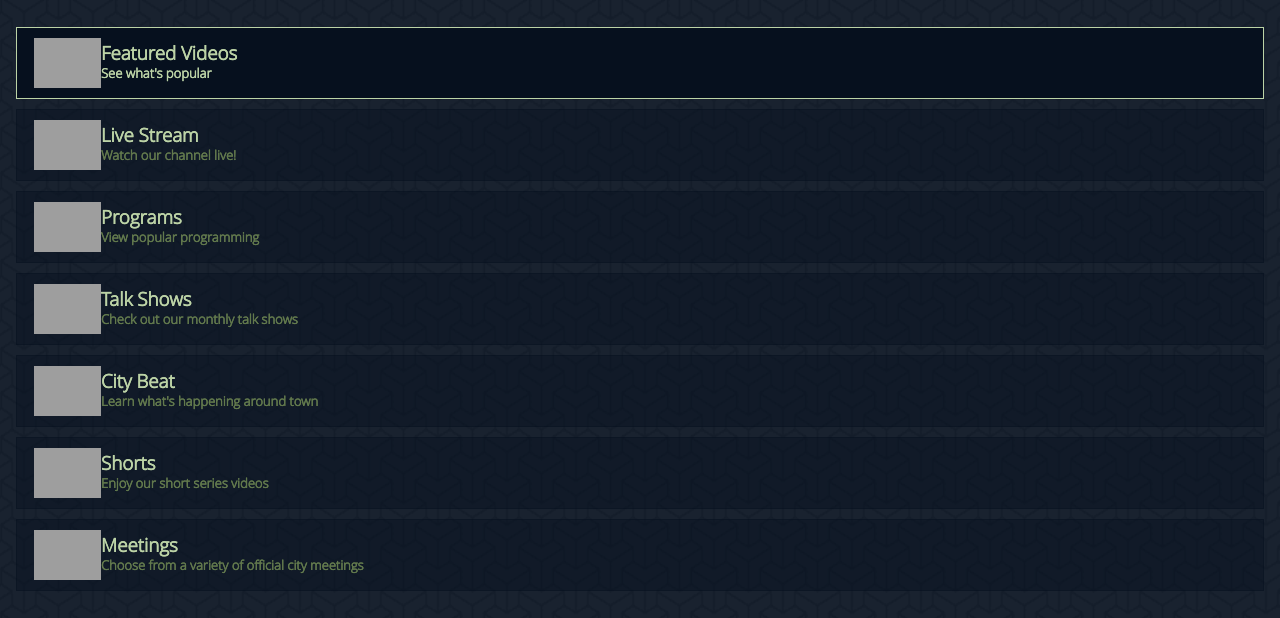
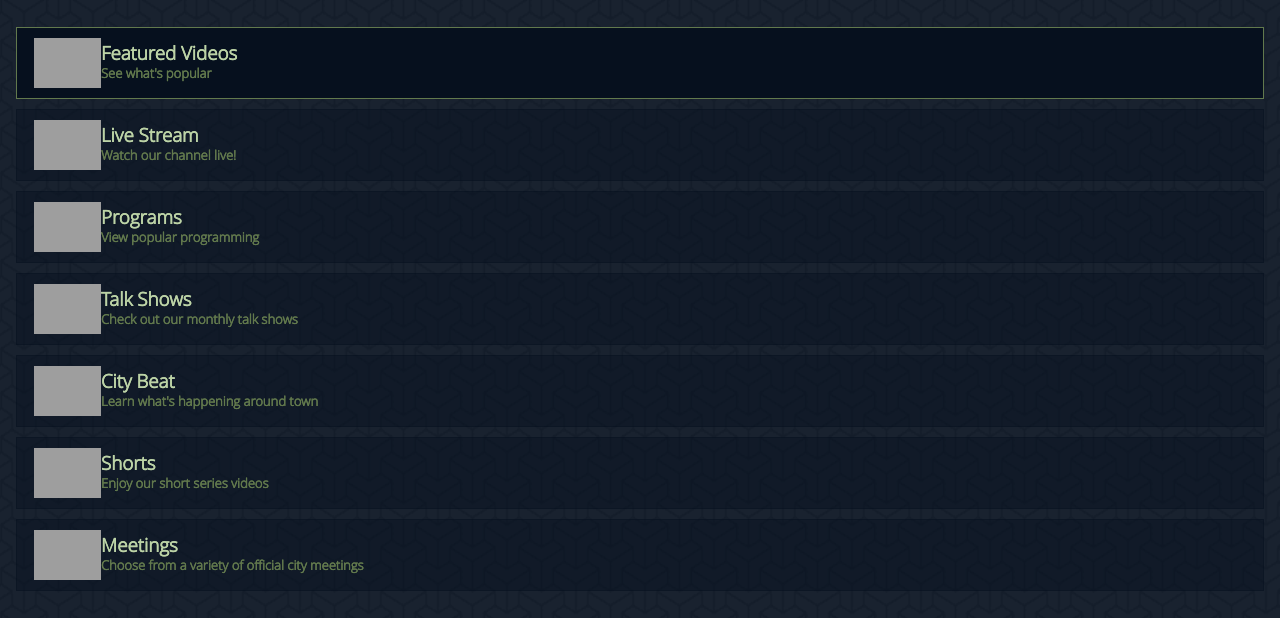
Before and after one commit to websmith/wccctv-mobile-v2, a plain HTML site: page index.html in a window 1280 px wide. In both pictures the pointer is over the link 640 px from the left and 196 px from the top of the page. Shown: the part 134-752 px from the top of the page. Drawn offline with Linux system fonts and the light colour scheme; grey boxes are pictures that could not be loaded.

Commit message:
modify rollover borders on home page

```diff
--- a/css/global.css
+++ b/css/global.css
@@ -41,8 +41,8 @@ img.video-list-thumb { position: absolute; -webkit-transition: .25s all ease-in-
 .video-info { padding: 20px; background: rgba(6, 16, 30, 0.6); font-family: 'open_sanslight'; color: #62794d; }
 
 .home-list { color: #62794d; list-style: none; padding: 0; margin: 30px 0; }
-.home-list-item a { padding: 10px; border: 1px solid #62794d; font-family: 'open_sanslight'; margin: 10px 0; display: block; color: #62794d !important; background: rgba(6, 16, 30, 0.4); -webkit-transition: .3s all ease-in-out; transition: .3s all ease-in-out; border: 1px solid rgba(6, 16, 30, 0.4); }
-.home-list-item a:hover, .home-list-item a:focus { border-color: #bcd3a6; color: #bcd3a6 !important; background-color: rgba(6,16,30,1); }
+.home-list-item a { padding: 10px; font-family: 'open_sanslight'; margin: 10px 0; display: block; color: #62794d !important; background: rgba(6, 16, 30, 0.4); -webkit-transition: .3s all ease-in-out; transition: .3s all ease-in-out; border: 1px solid rgba(6, 16, 30, 0.4); }
+.home-list-item a:hover, .home-list-item a:focus { border-color: #62794d; color: #62794d !important; background-color: rgba(6,16,30,1); }
 .home-button-icon { background-size: contain; display: block; height: 50px; width: 52px; float: left; padding-right: 15px; margin-left: 7px; }
 .featured-icon { background: url(../svg/featured.svg) no-repeat top left; }
 .live-icon { background: url(../svg/live.svg) no-repeat top left; }
```
